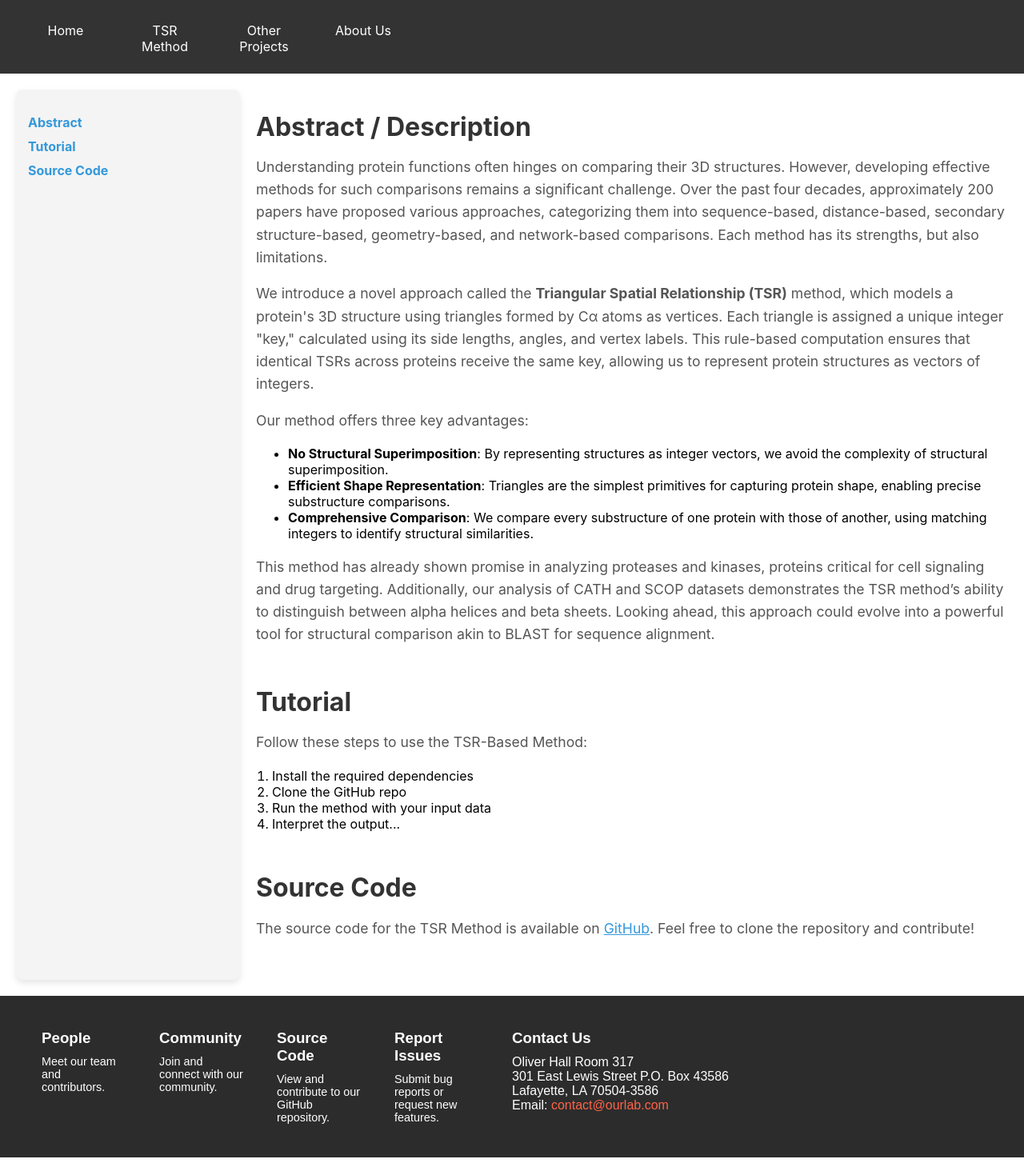
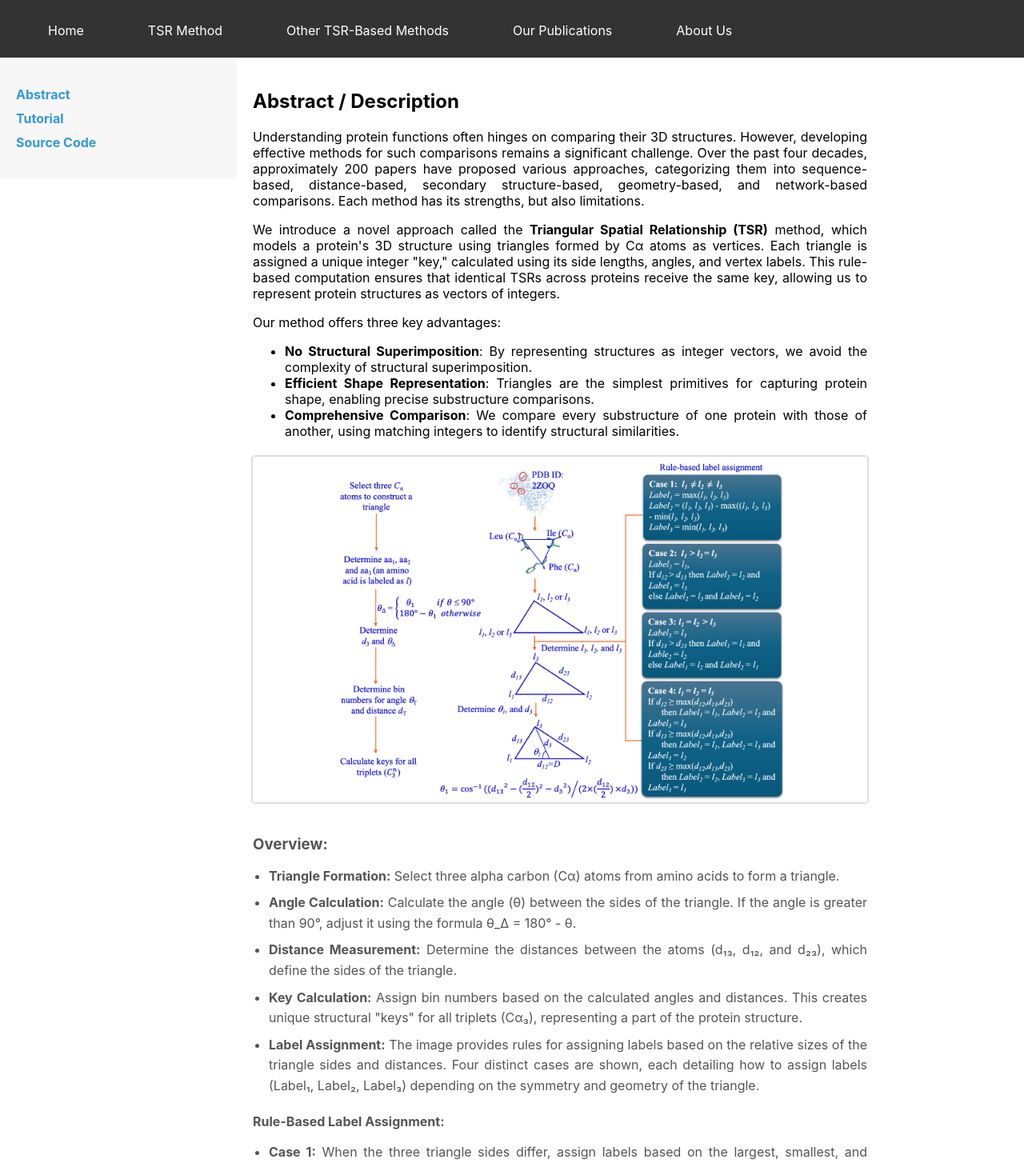
Before and after one commit to pooryakhajouie/TSR-WEB, a React (Create React App) app: page /tsr in a window 1280 px wide. Shown: the part 96-1550 px from the top of the page at 80% size. Built offline with nearby package versions, Linux system fonts and the light colour scheme.

Commit message:
TSR page updated, Navbar editted

```diff
--- a/src/components/Home.js
+++ b/src/components/Home.js
@@ -12,8 +12,10 @@ const Home = () => {
           <h1>Innovating Protein Structure Analysis</h1>
           <p>Pioneering computational approaches to quantify structural similarities between proteins.</p>
           <div className="cta-buttons">
-            <button className="cta-button">Explore Our Methods</button>
-            <button className="cta-button">Learn More About TSR Method</button>
+            <NavLink to="/tsr">
+              <button className="cta-button">Learn More About TSR Method</button>
+            </NavLink>
+            <button className="cta-button">Explore Other TSR-Based Methods</button>
           </div>
         </div>
       </section>
@@ -37,7 +39,7 @@ const Home = () => {
       {/* TSR-Based Method Overview Section */}
       <section className="tsr-method-section">
         <div className="tsr-method-content">
-          <h2>Overview of the TSR-Based Method</h2>
+          <h2>Overview of the TSR Method</h2>
           <p>
             The TSR-Based Method is an innovative approach to protein structure analysis. By modeling the 3D structure of proteins using triangular spatial relationships (TSRs) among Cα atoms, we assign a unique integer "key" to each triangle. These keys are computed based on the lengths, angles, and vertex labels of the triangles, ensuring that identical TSRs across different proteins receive the same key. This method allows for accurate quantification of structural similarities between proteins by comparing the number of matching keys.
           </p>
--- a/src/components/NavBar.css
+++ b/src/components/NavBar.css
@@ -1,29 +1,3 @@
-/* .navbar {
-    padding: 10px 20;
-  }
-
-  .navbar ul {
-    display: flex;
-    justify-content: center;
-    list-style: none;
-    padding: 0;
-    margin: 0;
-  }
-
-  .navbar ul li {
-    margin: 0 15px;
-  }
-
-  .navbar ul li a {
-    color: white;
-    text-decoration: none;
-  }
-
-  .navbar ul li a:hover {
-    text-decoration: underline;
-  }
-   */
-
    /* Navigation Bar */
   .navbar {
     background-color: #333;
@@ -39,9 +13,10 @@
 
   .navbar-menu li {
     /* position: relative; */
-    margin: 0;
+    margin: 0 20px 0 20px;
     padding: 0;
-    width:10%;
+    /* width:10%; */
+    max-width: 300px;
   }
 
   .navbar-menu li a {
--- a/src/components/NavBar.js
+++ b/src/components/NavBar.js
@@ -23,20 +23,27 @@ const NavBar = () => {
       <li className="dropdown">
         <NavLink to="/tsr">TSR Method</NavLink>
         <ul className="dropdown-content">
-          <li><NavLink to="/tsr/source-code">Source Code</NavLink></li>
+          {/* <li><NavLink to="/tsr/source-code">Source Code</NavLink></li>
           <li><NavLink to="/tsr/tutorial">Tutorial</NavLink></li>
-          <li><NavLink to="/tsr/abstract">Abstract</NavLink></li>
+          <li><NavLink to="/tsr/abstract">Abstract</NavLink></li> */}
         </ul>
       </li>
 
       {/* Other Methods with Dropdown */}
       <li className="dropdown">
-        <NavLink to="/other-method">Other Projects</NavLink>
+        <NavLink to="/other-method">Other TSR-Based Methods</NavLink>
         <ul className="dropdown-content">
           {/* Add items dynamically if needed */}
-          <li><NavLink to="/other-method/project1">SSE-TSR</NavLink></li>
-          <li><NavLink to="/other-method/project1">Drug Development</NavLink></li>
+          <li><NavLink to="/other-method/project1">Method 1</NavLink></li>
+          <li><NavLink to="/other-method/project1">Method 2</NavLink></li>
+          <li><NavLink to="/other-method/project1">Method 3</NavLink></li>
+          <li><NavLink to="/other-method/project1">Method 4</NavLink></li>
+          <li><NavLink to="/other-method/project1">Method 5</NavLink></li>
         </ul>
+      </li>
+
+      <li className='dropdown'>
+            <NavLink to="/publications">Our Publications</NavLink>
       </li>
 
       {/* About Us with Dropdown */}
@@ -45,7 +52,6 @@ const NavBar = () => {
         <ul className="dropdown-content">
           <li><NavLink to="/people">Lab Members</NavLink></li>
           <li><NavLink to="/contact">Contact Us</NavLink></li>
-          <li><NavLink to="/about/cite-us">Cite Us</NavLink></li>
         </ul>
       </li>
     </ul>
--- a/src/tabs/TSR.css
+++ b/src/tabs/TSR.css
@@ -1,71 +1,75 @@
-/* Page layout */
+/* TSR Page Styling */
 .tsr-method-page {
   display: flex;
-  gap: 20px;
-  padding: 20px;
 }
 
-/* Table of Contents */
 .toc {
+  width: 20%;
+  padding: 20px;
   position: sticky;
-  top: 20px;
-  width: 250px;
-  background-color: #f4f4f4;
-  padding: 15px;
-  border-radius: 8px;
-  box-shadow: 0 4px 8px rgba(0, 0, 0, 0.1);
+  top: 0;
+  height: 100%;
+  background-color: #f7f7f7;
 }
 
-.toc nav ul {
+.toc ul {
   list-style: none;
   padding: 0;
 }
 
-.toc nav ul li {
+.toc li {
   margin-bottom: 10px;
 }
 
-.toc nav ul li a {
+.toc a {
+  text-decoration: none;
   color: #3498db;
-  text-decoration: none;
   font-weight: bold;
 }
 
-.toc nav ul li a:hover {
-  text-decoration: underline;
+.content-tsr {
+  width: 60%;
+  padding: 20px;
+  text-align: justify;
 }
 
-/* Content section */
-.content {
-  flex: 1;
-}
-
-.section {
+.section-tsr {
   margin-bottom: 50px;
 }
 
-.section h2 {
-  font-size: 2rem;
-  margin-bottom: 15px;
-  color: #333;
+.protein-illustration {
+  display: flex;
+  flex-direction: column; /* Stack image and text in a single column */
+  align-items: center; /* Center the content horizontally */
+  gap: 20px;
+  margin: 20px 0;
 }
 
-.section p {
-  font-size: 1.1rem;
-  line-height: 1.6;
-  color: #555;
+.protein-image {
+  max-width: 100%; /* Make sure the image takes up the available width */
+  /* height: auto; */
+  max-height: 500px;
+  border: 2px solid #ddd;
+  border-radius: 5px;
 }
 
-.section ol {
-  padding-left: 20px;
-  list-style: decimal;
+.protein-description {
+  width: 100%;
+  color: #555;
+  /* text-align: left; */
 }
 
-/* Link styling */
-a {
-  color: #3498db;
+.protein-description h3,
+.protein-description h4 {
+  margin-bottom: 10px;
 }
 
-a:hover {
-  text-decoration: underline;
+.protein-description ul {
+  padding-left: 20px;
+  list-style-type: disc;
 }
+
+.protein-description ul li {
+  margin-bottom: 8px;
+  line-height: 1.6;
+}
--- a/src/tabs/TSR.js
+++ b/src/tabs/TSR.js
@@ -1,6 +1,6 @@
 import React from 'react';
 import './TSR.css';
-// import proteinImage from '../images/protein.png';
+import proteinImage from '../images/tsr-method.png';
 
 const TSR = () => {
   return (
@@ -15,8 +15,8 @@ const TSR = () => {
         </nav>
       </aside>
 
-      <div className="content">
-        <section id="abstract" className="section">
+      <div className="content-tsr">
+      <section id="abstract" className="section-tsr">
           <h2>Abstract / Description</h2>
           <p>
             Understanding protein functions often hinges on comparing their 3D structures. However, developing effective methods for such comparisons remains a significant challenge. Over the past four decades, approximately 200 papers have proposed various approaches, categorizing them into sequence-based, distance-based, secondary structure-based, geometry-based, and network-based comparisons. Each method has its strengths, but also limitations.
@@ -32,12 +32,34 @@ const TSR = () => {
             <li><strong>Efficient Shape Representation</strong>: Triangles are the simplest primitives for capturing protein shape, enabling precise substructure comparisons.</li>
             <li><strong>Comprehensive Comparison</strong>: We compare every substructure of one protein with those of another, using matching integers to identify structural similarities.</li>
           </ul>
+
+          {/* Protein image with description */}
+          <div className="protein-illustration">
+            <img src={proteinImage} alt="Protein Structure Illustration" className="protein-image" />
+            <div className="protein-description">
+              <h3>Overview:</h3>
+              <ul>
+                <li><strong>Triangle Formation:</strong> Select three alpha carbon (Cα) atoms from amino acids to form a triangle.</li>
+                <li><strong>Angle Calculation:</strong> Calculate the angle (θ) between the sides of the triangle. If the angle is greater than 90°, adjust it using the formula θ_Δ = 180° - θ.</li>
+                <li><strong>Distance Measurement:</strong> Determine the distances between the atoms (d₁₃, d₁₂, and d₂₃), which define the sides of the triangle.</li>
+                <li><strong>Key Calculation:</strong> Assign bin numbers based on the calculated angles and distances. This creates unique structural "keys" for all triplets (Cα₃), representing a part of the protein structure.</li>
+                <li><strong>Label Assignment:</strong> The image provides rules for assigning labels based on the relative sizes of the triangle sides and distances. Four distinct cases are shown, each detailing how to assign labels (Label₁, Label₂, Label₃) depending on the symmetry and geometry of the triangle.</li>
+              </ul>
+              <h4>Rule-Based Label Assignment:</h4>
+              <ul>
+                <li><strong>Case 1:</strong> When the three triangle sides differ, assign labels based on the largest, smallest, and middle values.</li>
+                <li><strong>Case 2 & 3:</strong> When two sides are equal and one is different, assign labels based on the distances between the atoms.</li>
+                <li><strong>Case 4:</strong> When all sides are equal, labels are assigned according to the maximum distance between atoms.</li>
+              </ul>
+            </div>
+          </div>
+
           <p>
             This method has already shown promise in analyzing proteases and kinases, proteins critical for cell signaling and drug targeting. Additionally, our analysis of CATH and SCOP datasets demonstrates the TSR method’s ability to distinguish between alpha helices and beta sheets. Looking ahead, this approach could evolve into a powerful tool for structural comparison akin to BLAST for sequence alignment.
           </p>
         </section>
 
-        <section id="tutorial" className="section">
+        <section id="tutorial" className="section-tsr">
           <h2>Tutorial</h2>
           <p>Follow these steps to use the TSR-Based Method:</p>
           <ol>
@@ -48,7 +70,18 @@ const TSR = () => {
           </ol>
         </section>
 
-        <section id="source-code" className="section">
+        <section id="tutorial" className="section-tsr">
+          <h2>Tutorial</h2>
+          <p>Follow these steps to use the TSR-Based Method:</p>
+          <ol>
+            <li>Install the required dependencies</li>
+            <li>Clone the GitHub repo</li>
+            <li>Run the method with your input data</li>
+            <li>Interpret the output...</li>
+          </ol>
+        </section>
+
+        <section id="source-code" className="section-tsr">
           <h2>Source Code</h2>
           <p>
             The source code for the TSR Method is available on <a href="https://github.com/your-repo" target="_blank" rel="noopener noreferrer">GitHub</a>. Feel free to clone the repository and contribute!
```
Also changed, not shown: src/images/tsr-method.png (added).
